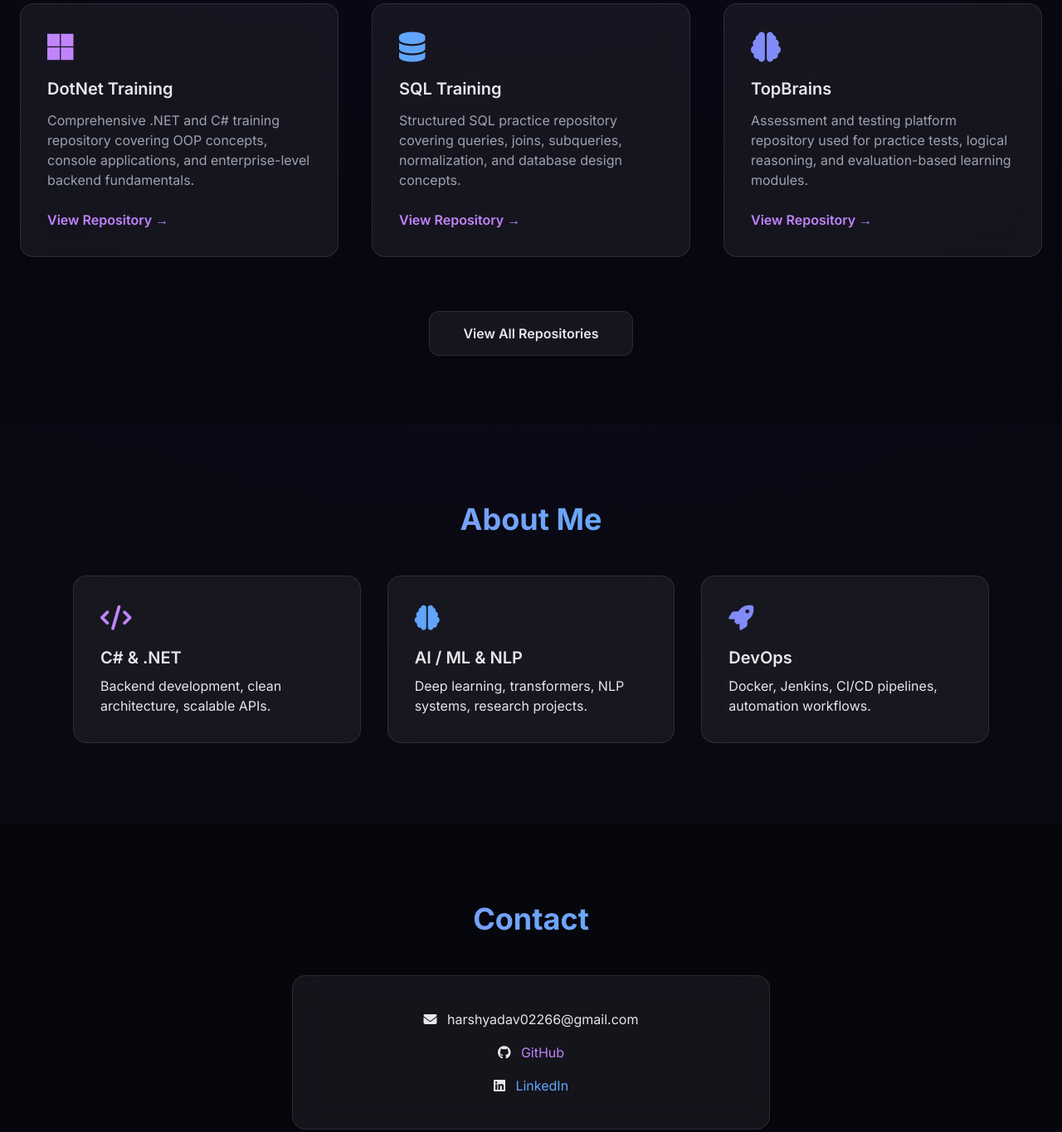
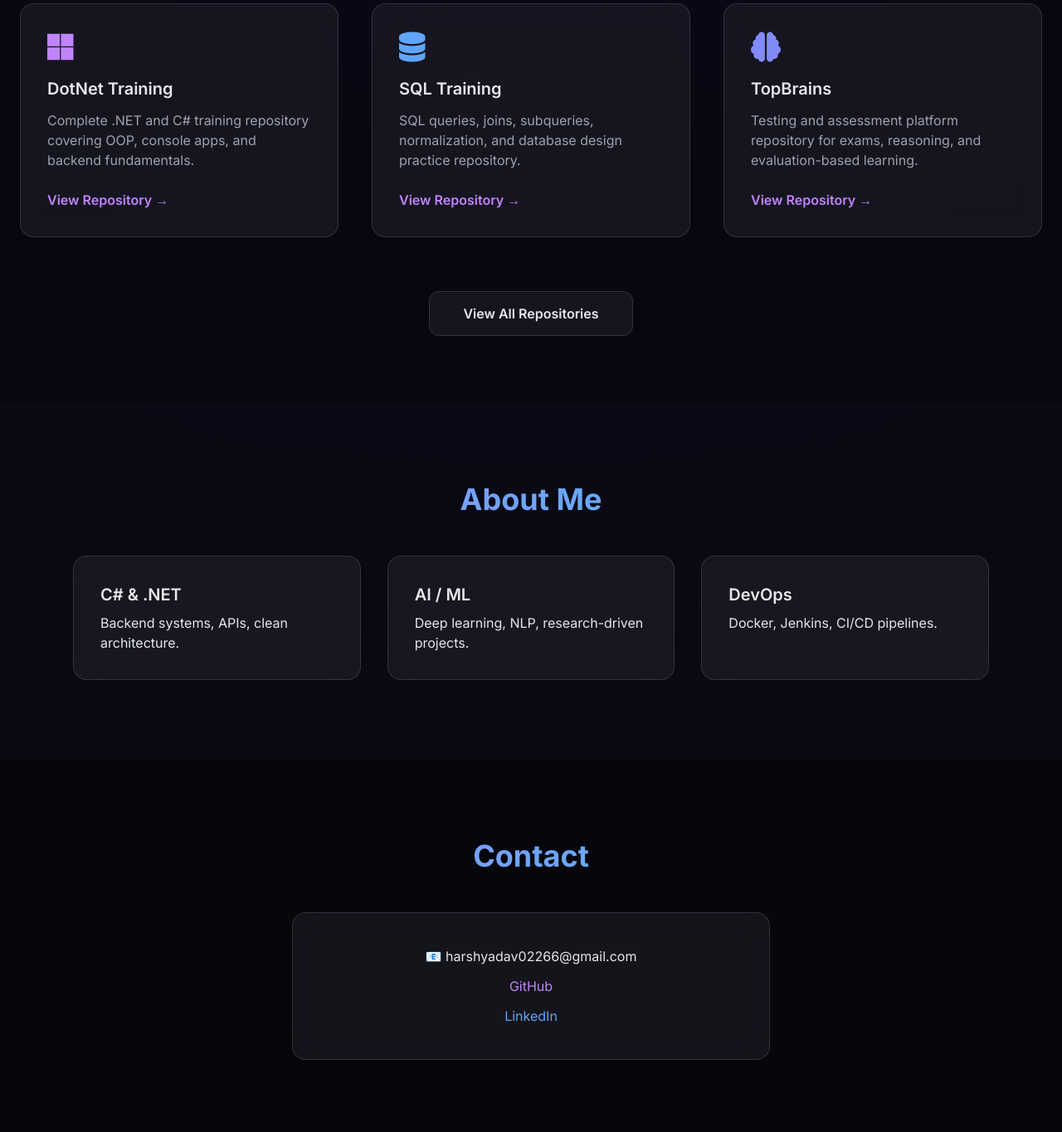
Before and after one commit to harsh-hy/harsh-hy.github.io, a plain HTML site: page index.html in a window 1280 px wide. Shown: the part 996-2361 px from the top of the page at 83% size. Drawn offline with nearby package versions, Linux system fonts and the light colour scheme.

Commit message:
Refine meta description and update styles
Updated the description meta tag and adjusted styles for various elements. Improved accessibility and layout for better user experience.

```diff
--- a/index.html
+++ b/index.html
@@ -5,16 +5,10 @@
 <meta name="viewport" content="width=device-width, initial-scale=1.0">
 <title>Harsh Yadav | Developer Portfolio</title>
 
-<!-- SEO -->
-<meta name="description" content="Harsh Yadav — AI/ML Engineer, .NET Developer, DevOps Enthusiast. GitHub portfolio and repositories." />
+<meta name="description" content="Harsh Yadav — AI/ML Engineer, .NET Developer, DevOps Enthusiast." />
 
-<!-- Font -->
 <link href="https://fonts.googleapis.com/css2?family=Inter:wght@300;400;600;700;900&display=swap" rel="stylesheet">
-
-<!-- Tailwind -->
 <script src="https://cdn.tailwindcss.com"></script>
-
-<!-- Icons -->
 <link rel="stylesheet" href="https://cdnjs.cloudflare.com/ajax/libs/font-awesome/6.5.0/css/all.min.css"/>
 
 <style>
@@ -24,14 +18,15 @@ background: radial-gradient(circle at top, #0f0c29, #090912 70%);
 }
 .glass {
 background: rgba(255,255,255,0.06);
-backdrop-filter: blur(18px);
-border: 1px solid rgba(255,255,255,0.1);
+backdrop-filter: blur(16px);
+border: 1px solid rgba(255,255,255,0.12);
 }
-.card-hover {
-transition: all .4s ease;
+.card {
+transition: all .35s ease;
+cursor: pointer;
 }
-.card-hover:hover {
-transform: translateY(-10px) scale(1.03);
+.card:hover {
+transform: translateY(-8px);
 box-shadow: 0 0 45px rgba(140,90,255,0.45);
 }
 .gradient-text {
@@ -42,7 +37,7 @@ background: linear-gradient(90deg, #a78bfa, #38bdf8);
 </style>
 </head>
 
-<body class="text-gray-200 overflow-x-hidden">
+<body class="text-gray-200">
 
 <!-- HERO -->
 <section class="min-h-screen flex items-center justify-center text-center px-6">
@@ -56,13 +51,13 @@ AI/ML Engineer | .NET Developer | DevOps Enthusiast
 <p class="text-gray-300 max-w-2xl mx-auto mb-10">
 Building intelligent systems, scalable applications, and clean code.
 </p>
-<div class="flex flex-wrap justify-center gap-6">
+<div class="flex justify-center gap-6">
 <a href="https://github.com/harsh-hy" target="_blank"
-class="px-8 py-4 rounded-xl glass font-semibold">
+class="px-8 py-4 glass rounded-xl font-semibold">
 <i class="fab fa-github mr-2"></i> GitHub Profile
 </a>
 <a href="#repositories"
-class="px-8 py-4 rounded-xl border border-purple-400/40 hover:bg-purple-500/10 font-semibold">
+class="px-8 py-4 border border-purple-400/40 rounded-xl font-semibold">
 View Repositories
 </a>
 </div>
@@ -77,47 +72,47 @@ Pinned Repositories
 
 <div class="grid md:grid-cols-3 gap-10 max-w-7xl mx-auto">
 
-<!-- DotNet Training -->
-<a href="https://github.com/harsh-hy/DotNetTraining" target="_blank"
-class="glass p-8 rounded-2xl card-hover block">
+<!-- DotNetTraining -->
+<div class="glass p-8 rounded-2xl card"
+onclick="window.open('https://github.com/harsh-hy/DotNetTraining','_blank')">
 <i class="fab fa-microsoft text-4xl text-purple-400 mb-4"></i>
 <h3 class="text-xl font-semibold mb-3">DotNet Training</h3>
 <p class="text-gray-400 mb-6">
-Comprehensive .NET and C# training repository covering OOP concepts,
-console applications, and enterprise-level backend fundamentals.
+Complete .NET and C# training repository covering OOP, console apps,
+and backend fundamentals.
 </p>
-<span class="text-purple-400 font-semibold">
+<button class="text-purple-400 font-semibold">
 View Repository →
-</span>
-</a>
+</button>
+</div>
 
 <!-- SQL Training -->
-<a href="https://github.com/harsh-hy/SQL-Training" target="_blank"
-class="glass p-8 rounded-2xl card-hover block">
+<div class="glass p-8 rounded-2xl card"
+onclick="window.open('https://github.com/harsh-hy/SQL-Training','_blank')">
 <i class="fas fa-database text-4xl text-blue-400 mb-4"></i>
 <h3 class="text-xl font-semibold mb-3">SQL Training</h3>
 <p class="text-gray-400 mb-6">
-Structured SQL practice repository covering queries, joins,
-subqueries, normalization, and database design concepts.
+SQL queries, joins, subqueries, normalization, and database design
+practice repository.
 </p>
-<span class="text-purple-400 font-semibold">
+<button class="text-purple-400 font-semibold">
 View Repository →
-</span>
-</a>
+</button>
+</div>
 
 <!-- TopBrains -->
-<a href="https://github.com/harsh-hy/TopBrains" target="_blank"
-class="glass p-8 rounded-2xl card-hover block">
+<div class="glass p-8 rounded-2xl card"
+onclick="window.open('https://github.com/harsh-hy/TopBrains','_blank')">
 <i class="fas fa-brain text-4xl text-indigo-400 mb-4"></i>
 <h3 class="text-xl font-semibold mb-3">TopBrains</h3>
 <p class="text-gray-400 mb-6">
-Assessment and testing platform repository used for practice tests,
-logical reasoning, and evaluation-based learning modules.
+Testing and assessment platform repository for exams, reasoning,
+and evaluation-based learning.
 </p>
-<span class="text-purple-400 font-semibold">
+<button class="text-purple-400 font-semibold">
 View Repository →
-</span>
-</a>
+</button>
+</div>
 
 </div>
 
@@ -136,22 +131,17 @@ About Me
 </h2>
 
 <div class="grid md:grid-cols-3 gap-8">
-<div class="glass p-8 rounded-2xl card-hover">
-<i class="fas fa-code text-3xl text-purple-400 mb-4"></i>
+<div class="glass p-8 rounded-2xl card">
 <h3 class="text-xl font-semibold mb-2">C# & .NET</h3>
-<p>Backend development, clean architecture, scalable APIs.</p>
+<p>Backend systems, APIs, clean architecture.</p>
 </div>
-
-<div class="glass p-8 rounded-2xl card-hover">
-<i class="fas fa-brain text-3xl text-blue-400 mb-4"></i>
-<h3 class="text-xl font-semibold mb-2">AI / ML & NLP</h3>
-<p>Deep learning, transformers, NLP systems, research projects.</p>
+<div class="glass p-8 rounded-2xl card">
+<h3 class="text-xl font-semibold mb-2">AI / ML</h3>
+<p>Deep learning, NLP, research-driven projects.</p>
 </div>
-
-<div class="glass p-8 rounded-2xl card-hover">
-<i class="fas fa-rocket text-3xl text-indigo-400 mb-4"></i>
+<div class="glass p-8 rounded-2xl card">
 <h3 class="text-xl font-semibold mb-2">DevOps</h3>
-<p>Docker, Jenkins, CI/CD pipelines, automation workflows.</p>
+<p>Docker, Jenkins, CI/CD pipelines.</p>
 </div>
 </div>
 </section>
@@ -161,28 +151,17 @@ About Me
 <h2 class="text-4xl font-bold gradient-text text-center mb-12">
 Contact
 </h2>
-
 <div class="max-w-xl mx-auto glass p-10 rounded-2xl text-center">
-<p class="mb-4">
-<i class="fas fa-envelope mr-2"></i>
-harshyadav02266@gmail.com
-</p>
-<p class="mb-4">
-<i class="fab fa-github mr-2"></i>
-<a href="https://github.com/harsh-hy" target="_blank" class="text-purple-400">
-GitHub
-</a>
+<p class="mb-3">📧 harshyadav02266@gmail.com</p>
+<p class="mb-3">
+<a href="https://github.com/harsh-hy" target="_blank" class="text-purple-400">GitHub</a>
 </p>
 <p>
-<i class="fab fa-linkedin mr-2"></i>
-<a href="https://www.linkedin.com/in/harshyadav-hy/" target="_blank" class="text-blue-400">
-LinkedIn
-</a>
+<a href="https://www.linkedin.com/in/harshyadav-hy/" target="_blank" class="text-blue-400">LinkedIn</a>
 </p>
 </div>
 </section>
 
-<!-- FOOTER -->
 <footer class="py-6 text-center text-gray-500">
 © 2026 Harsh Yadav • Developer Portfolio
 </footer>
```
